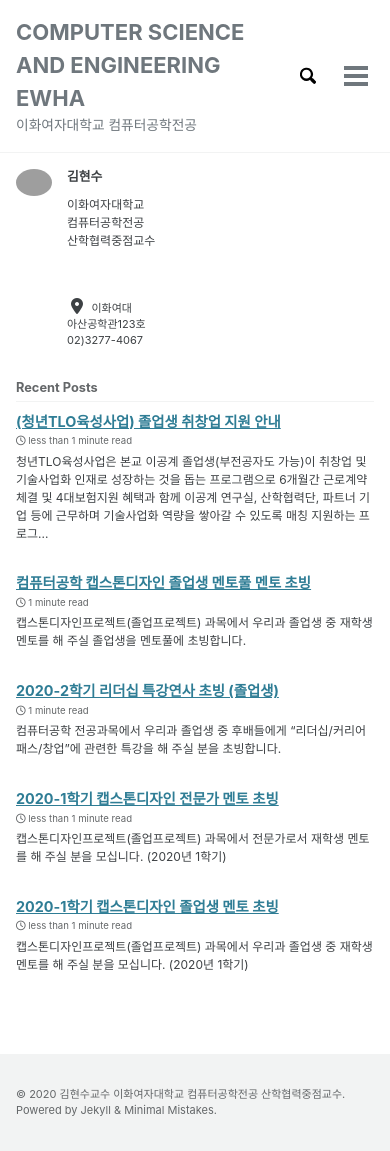
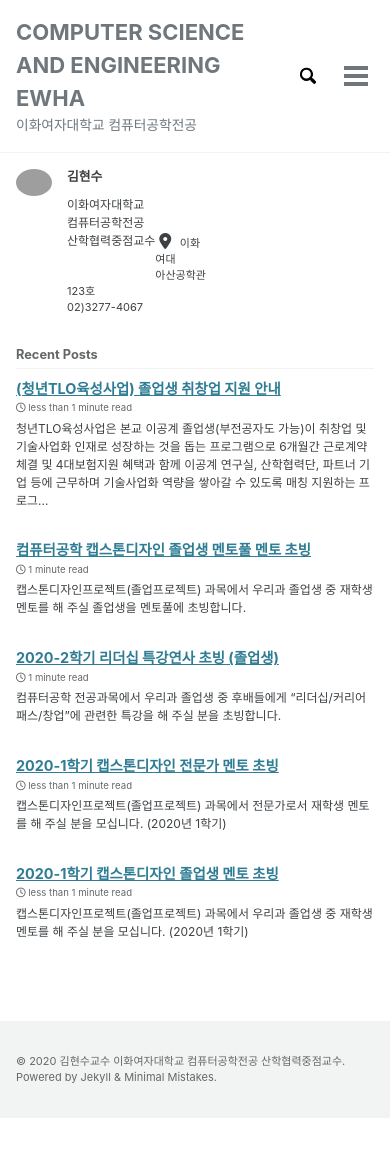
Before and after one commit to faculty-hieonn/faculty-hieonn.github.io, a Jekyll site: the page built from index.html, in a window 390 px wide. Built offline with Jekyll 4.4.1, drawn with Linux system fonts in a browser that asks for light colours; cached includes are drawn as plain includes; nearby versions of some CDN libraries; the list of posts is cut into pages by our own code; after the commit the page ends 1118 px from its top, so only the background shows below that; grey boxes are pictures that could not be loaded.

Commit message:
layout counter

```diff
--- a/_sass/minimal-mistakes/_sidebar.scss
+++ b/_sass/minimal-mistakes/_sidebar.scss
@@ -180,6 +180,17 @@
   }
 }
 
+// hieonn
+@media only screen and (max-width: 1024px) {
+  .author_content_bio {
+    float:left;
+  }
+
+  author_content_bio_aux {
+     clear:both;
+  }
+}
+
 .author__urls-wrapper {
   position: relative;
   display: table-cell;
--- a/docs/_config.yml
+++ b/docs/_config.yml
@@ -126,6 +126,7 @@ footer:
 include:
   - .htaccess
   - _pages
+#  - assets/js/_main.js
 exclude:
   - "*.sublime-project"
   - "*.sublime-workspace"
```
